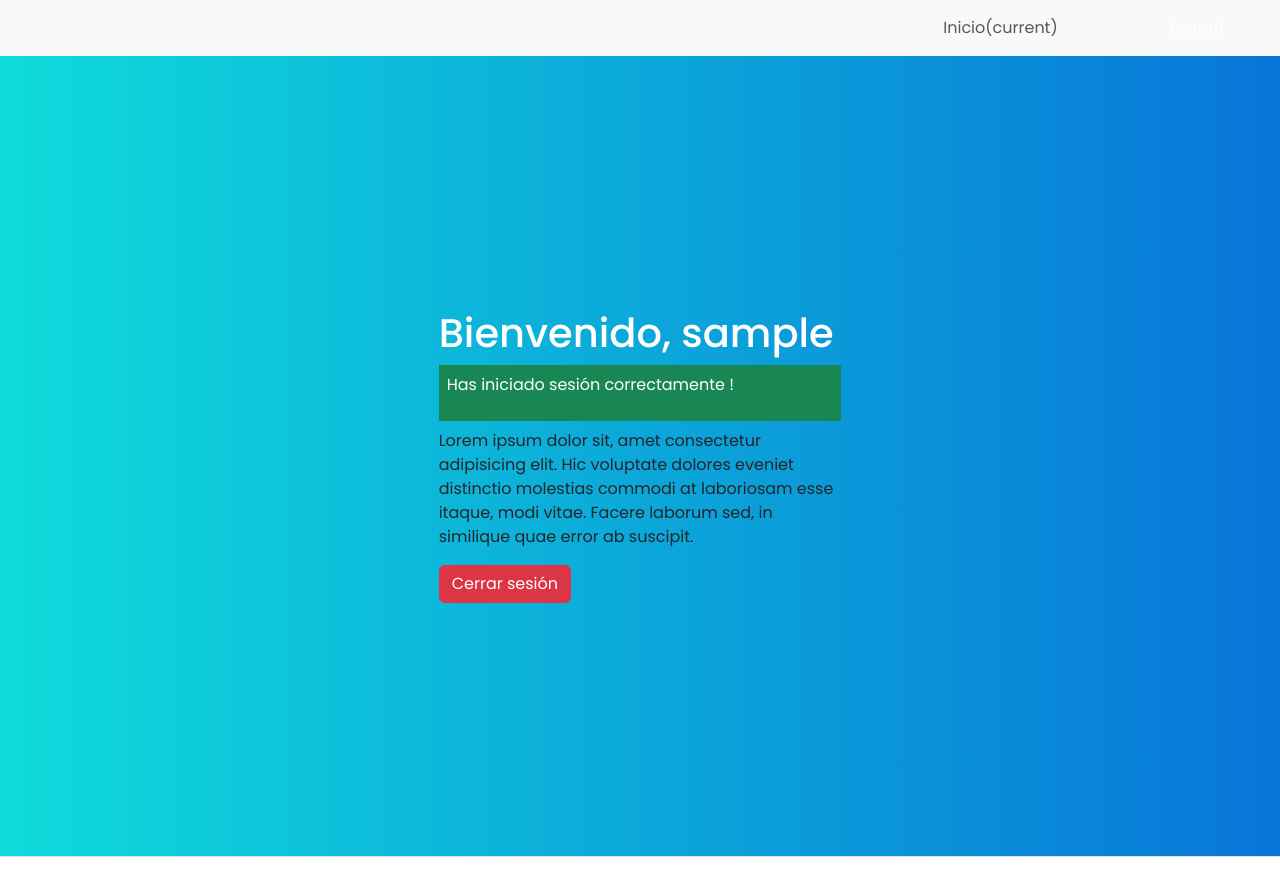
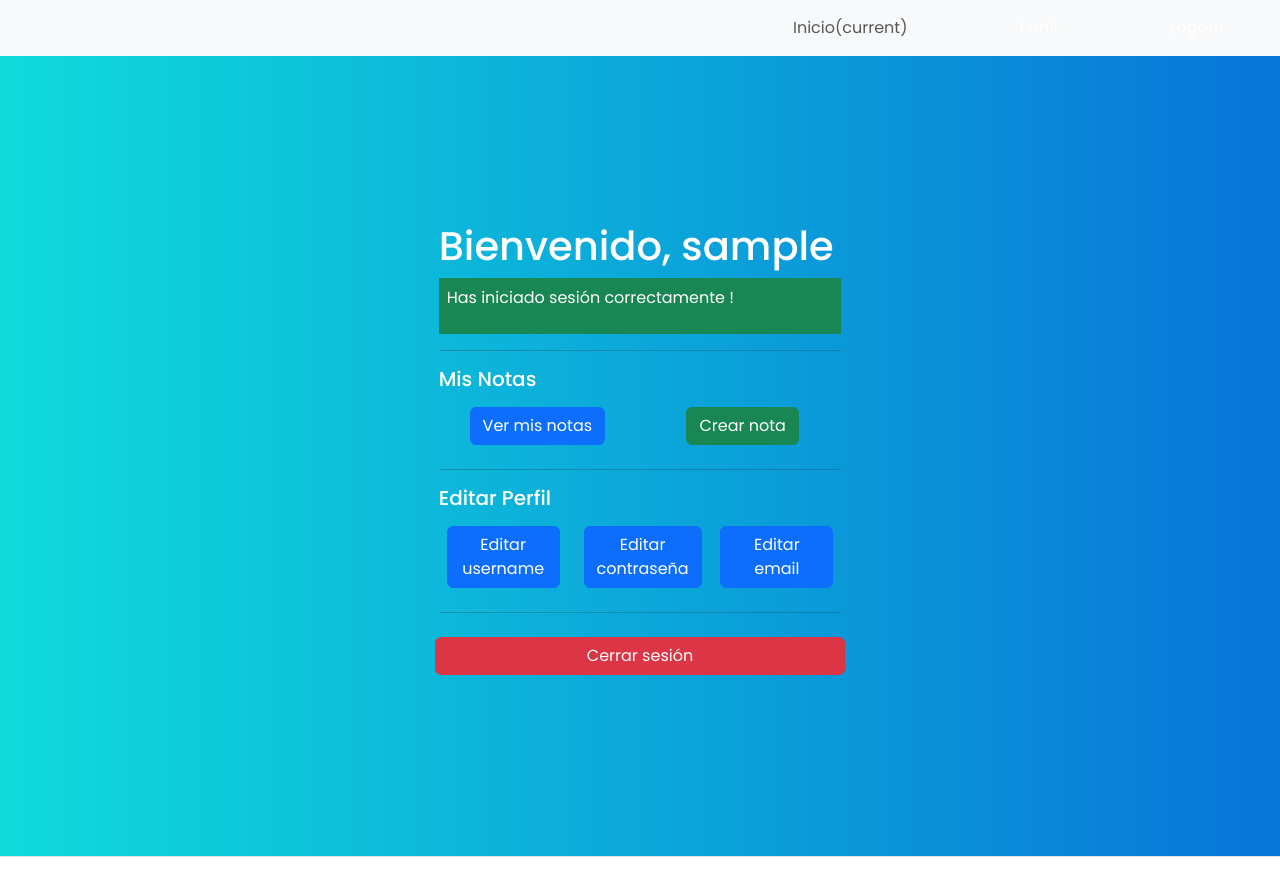
Before and after one commit to cesarlpb/Todo-app-Flask, a Flask app: page /profile in a window 1280 px wide. Shown: the top 874 px of the page. Run offline with Flask 2, Linux system fonts and the light colour scheme; the visitor is signed in with stand-in values (Sample User, id 1); some libraries are stand-ins or nearby versions; some web fonts are replaced.

Commit message:
Profile - añadimos opciones de navegación y editamos navbar. Estilos de btn.

```diff
--- a/app/static/style.css
+++ b/app/static/style.css
@@ -163,6 +163,6 @@ footer h4, footer p{
 .my-btn {
     width: 150px;
 }
-#mybtn1:hover, #mybtn2:hover {
+#mybtn1:hover, #mybtn2:hover, #mybtn3:hover {
     color: white!important;
 }
--- a/app/templates/navbar.html
+++ b/app/templates/navbar.html
@@ -12,7 +12,10 @@
                 <a id="mybtn1" class="mybtn nav-link btn btn-outline-secondary" href="{{ url_for('index') }}">Inicio<span class="sr-only">(current)</span></a>
                 </li>
                 <li class="nav-item d-inline-block mx-5">
-                    <a id="mybtn2" class="nav-link btn btn-danger text-white" href="{{ url_for('logout') }}">Logout</a>
+                  <a id="mybtn2" class="nav-link btn btn-warning text-white" href="{{ url_for('profile') }}">Perfil</a>
+                </li>
+                <li class="nav-item d-inline-block mx-5">
+                    <a id="mybtn3" class="nav-link btn btn-danger text-white" href="{{ url_for('logout') }}">Logout</a>
                 </li>
             </ul>
         {% else %}
--- a/app/templates/profile.html
+++ b/app/templates/profile.html
@@ -7,8 +7,33 @@
         <div class="col bg bg-success p-2 my-2">
             <p class="text-white">{{ msg }}</p>
         </div>
-        <p>Lorem ipsum dolor sit, amet consectetur adipisicing elit. Hic voluptate dolores eveniet distinctio molestias commodi at laboriosam esse itaque, modi vitae. Facere laborum sed, in similique quae error ab suscipit.</p>
-        <a href="{{ url_for('logout') }}" class="btn btn-danger">Cerrar sesión</a>
+        <hr>
+        <h2 class="text-white">Mis Notas</h2>
+        <div class="row p-2 my-2 text-center">
+            <div class="col-6">
+                <a href="{{ url_for('get_all_todos') }}" class="btn btn-primary">Ver mis notas</a>
+            </div>
+            <div class="col-6">
+                <a href="{{ url_for('create_todo') }}" class="btn btn-success">Crear nota</a>
+            </div>
+        </div>
+        <hr>
+        <h2 class="text-white">Editar Perfil</h2>
+        <div class="row p-2 my-2 text-center">
+            <div class="col-4">
+                <a href="#" class="btn btn-primary">Editar username</a>
+            </div>
+            <div class="col-4">
+                <a href="#" class="btn btn-primary">Editar contraseña</a>
+            </div>
+            <div class="col-4">
+                <a href="#" class="btn btn-primary">Editar email</a>
+            </div>
+        </div>
+        <hr>
+        <div class="row p-2 my-2 text-center">
+            <a href="{{ url_for('logout') }}" class="btn btn-danger">Cerrar sesión</a>
+        </div>
     </div>
 </section>
 {% endblock %}
```
